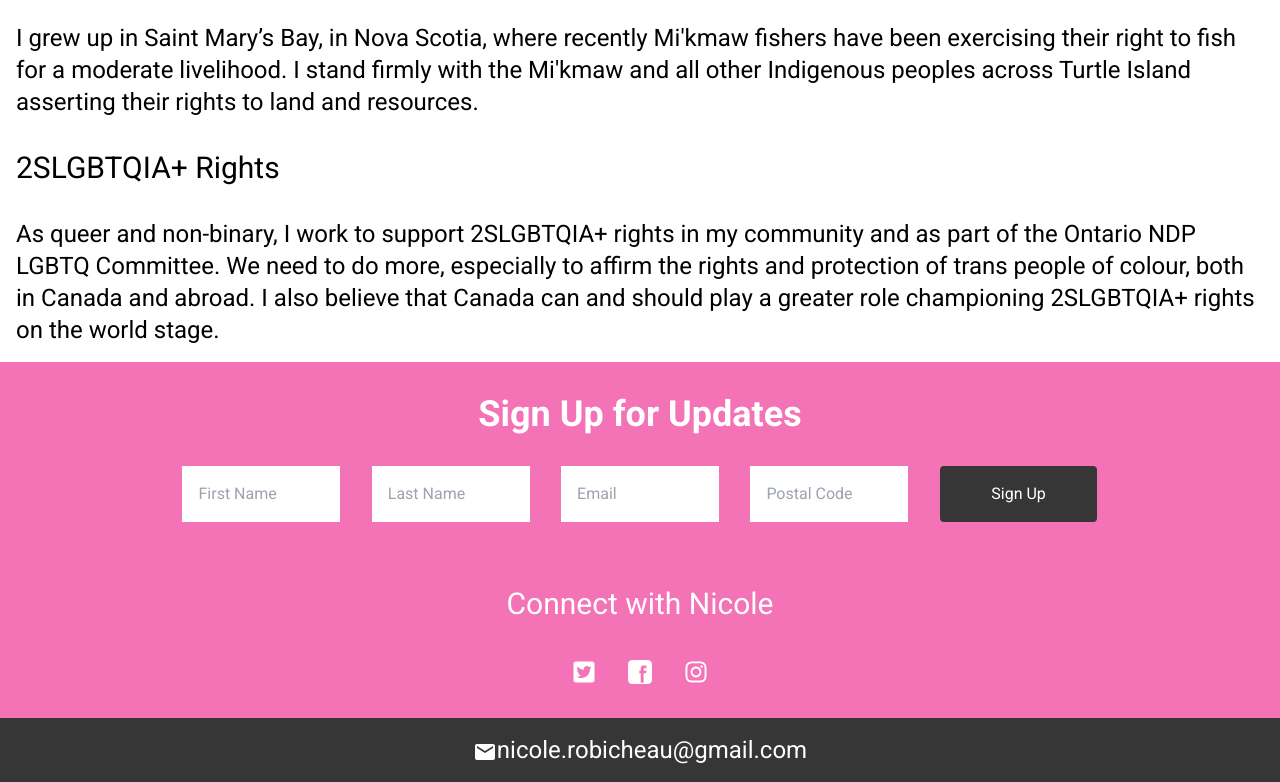
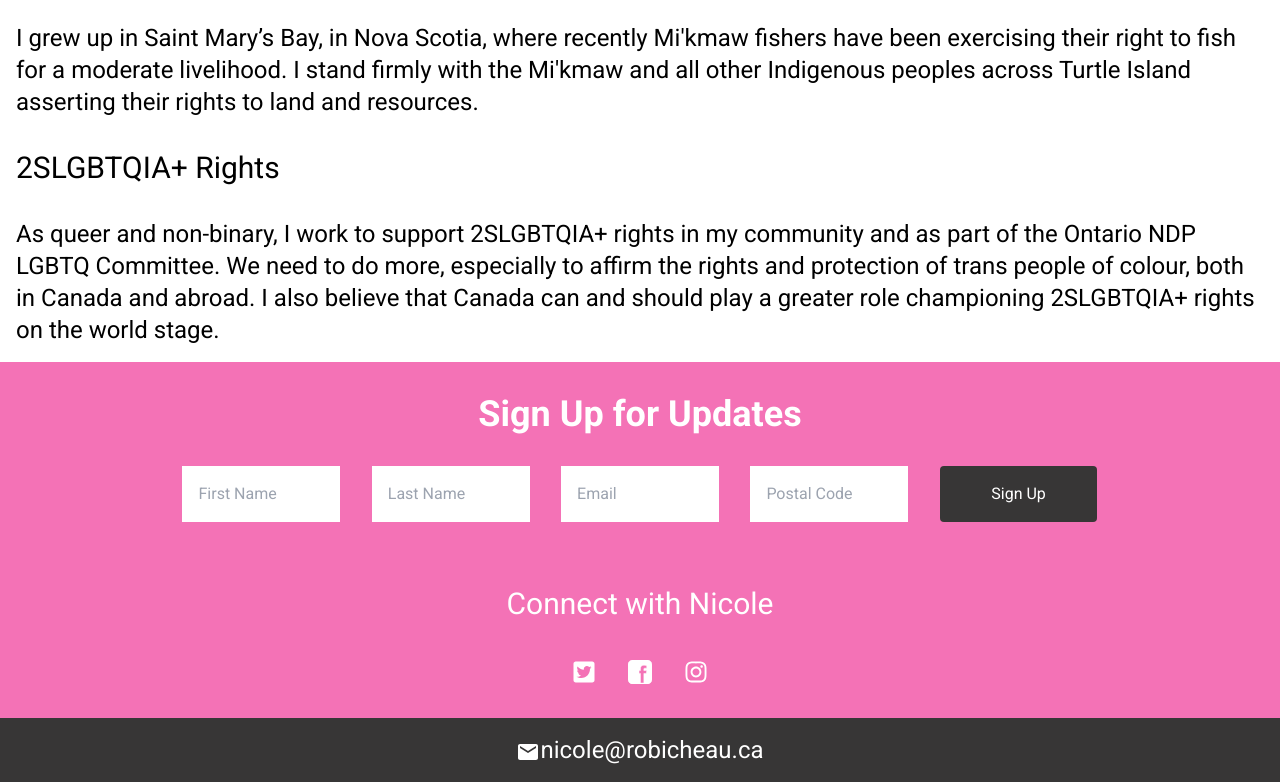
Before and after one commit to wils3005/robicheau.ca, a Next.js app: page / in a window 1280 px wide. Shown: the part 4148-4930 px from the top of the page. Built offline with nearby package versions, Linux system fonts and the light colour scheme.

Commit message:
Sun, 23 May 2021 17:06:04 GMT
 2 files changed, 2 insertions(+), 2 deletions(-)

```diff
--- a/components/footer.tsx
+++ b/components/footer.tsx
@@ -1,6 +1,6 @@
 import React, { FC } from "react";
 
-const email = "nicole.robicheau@gmail.com";
+const email = "nicole@robicheau.ca";
 
 const Footer: FC = () => {
   return (
--- a/components/header.tsx
+++ b/components/header.tsx
@@ -25,7 +25,7 @@ const Header: FC = () => {
           <a href="/meet-nicole">Meet Nicole</a>
           <a href="/#what-i-care-about">My Priorities</a>
           <a href="/endorsements">Endorsements</a>
-          <a href="mailto:nicole.robicheau@gmail.com">Contact</a>
+          <a href="mailto:nicole@robicheau.ca">Contact</a>
           <a href="/#sign-up-for-updates">Subscribe</a>
           <a href="/volunteer">Volunteer</a>
         </div>
```
